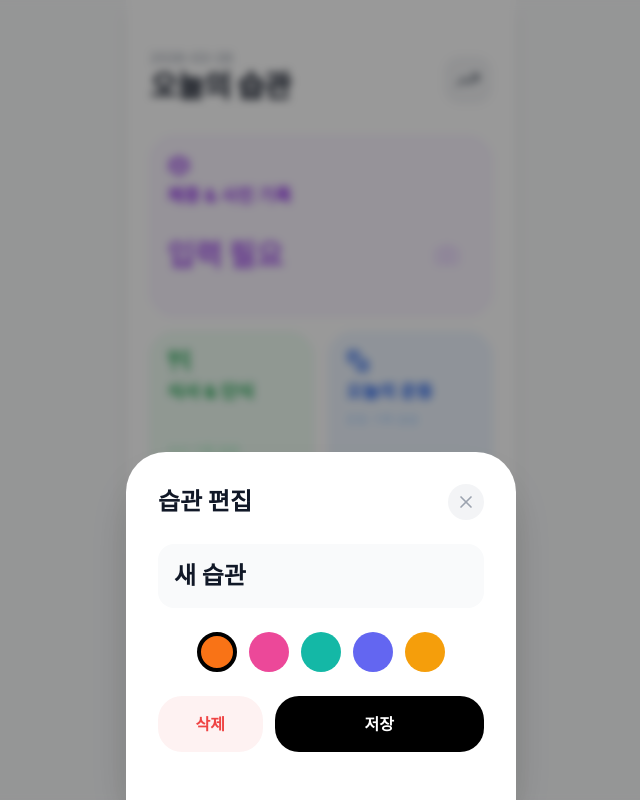
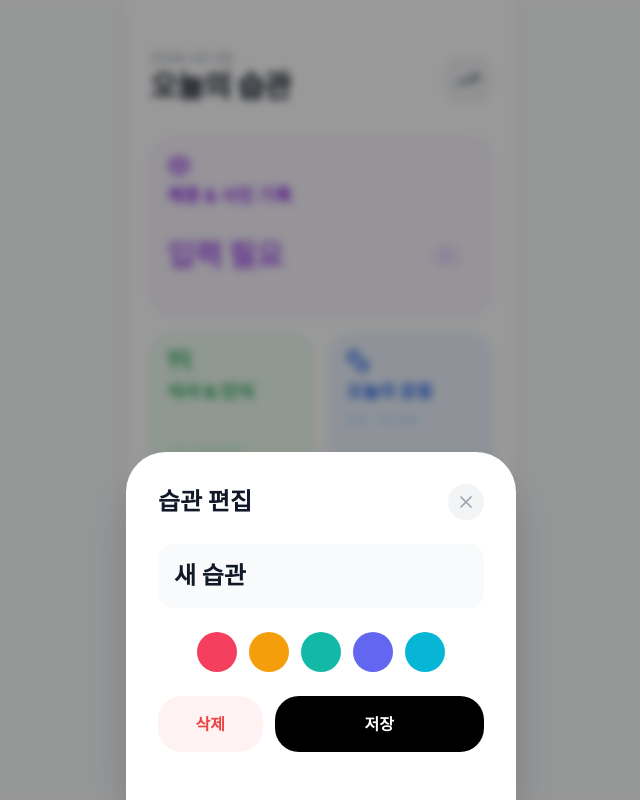
Before and after one commit to chan-o0o/Habit_Project, a Next.js app: page / in a window 1280 px wide. Both pictures are taken after a click on the button "습관 추가". Shown: the whole page, without its empty margins (319-959 px from the left). Built offline with nearby package versions, Linux system fonts and the light colour scheme.

Commit message:
finally ended the project

```diff
--- a/app/page.tsx
+++ b/app/page.tsx
@@ -332,16 +332,22 @@ export default function Home() {
         </Modal>
       )}
 
-      {showModal === "custom-edit" && editingHabit && (
+            {showModal === "custom-edit" && editingHabit && (
         <Modal title="습관 편집" onClose={() => setShowModal(null)}>
           <div className="space-y-6">
             <input type="text" value={editingHabit.name} onChange={(e) => setEditingHabit({...editingHabit, name: e.target.value})} className="w-full text-2xl font-bold p-4 bg-gray-50 rounded-2xl focus:outline-none" />
             <div className="flex gap-3 justify-center">
-              {(["orange", "pink", "teal", "indigo", "amber"] as HabitColor[]).map(c => (
+              {(["rose", "amber", "teal", "indigo", "cyan"] as HabitColor[]).map(c => (
                 <button
                   key={c} onClick={() => setEditingHabit({...editingHabit, color: c})}
                   className={`w-10 h-10 rounded-full border-4 ${editingHabit.color === c ? "border-black" : "border-transparent"}`}
-                  style={{ backgroundColor: c === 'orange' ? '#F97316' : c === 'pink' ? '#EC4899' : c === 'teal' ? '#14B8A6' : c === 'indigo' ? '#6366F1' : '#F59E0B' }}
+                  style={{ backgroundColor:
+                    c === 'rose' ? '#F43F5E' :
+                    c === 'amber' ? '#F59E0B' :
+                    c === 'teal' ? '#14B8A6' :
+                    c === 'indigo' ? '#6366F1' :
+                    '#06B6D4' // cyan
+                  }}
                 />
               ))}
             </div>
--- a/components/HabitCard.tsx
+++ b/components/HabitCard.tsx
@@ -1,7 +1,7 @@
 import React from "react";
 import { LucideIcon } from "lucide-react";
 
-export type HabitColor = "blue" | "green" | "purple" | "gray" | "yellow" | "orange" | "pink" | "teal" | "indigo" | "amber";
+export type HabitColor = "blue" | "green" | "purple" | "gray" | "yellow" | "orange" | "rose" | "amber" | "teal" | "indigo" | "cyan";
 
 interface HabitCardProps {
   title: string;
@@ -29,10 +29,11 @@ const HabitCard: React.FC<HabitCardProps> = ({
     gray: "bg-gray-50 border-gray-200 text-gray-600",
     yellow: "bg-yellow-50 border-yellow-100 text-yellow-600",
     orange: "bg-orange-50 border-orange-100 text-orange-600",
-    pink: "bg-pink-50 border-pink-100 text-pink-600",
+    rose: "bg-rose-50 border-rose-100 text-rose-600",
+    amber: "bg-amber-50 border-amber-100 text-amber-600",
     teal: "bg-teal-50 border-teal-100 text-teal-600",
     indigo: "bg-indigo-50 border-indigo-100 text-indigo-600",
-    amber: "bg-amber-50 border-amber-100 text-amber-600",
+    cyan: "bg-cyan-50 border-cyan-100 text-cyan-600",
   };
 
   const activeColorMap: Record<HabitColor, string> = {
@@ -42,10 +43,11 @@ const HabitCard: React.FC<HabitCardProps> = ({
     gray: "bg-gray-500 text-white",
     yellow: "bg-yellow-500 text-white",
     orange: "bg-orange-500 text-white",
-    pink: "bg-pink-500 text-white",
+    rose: "bg-rose-500 text-white",
+    amber: "bg-amber-500 text-white",
     teal: "bg-teal-500 text-white",
     indigo: "bg-indigo-500 text-white",
-    amber: "bg-amber-500 text-white",
+    cyan: "bg-cyan-500 text-white",
   };
 
   return (
```
Also changed, not shown: components/StatsView.tsx (+28 -20 lines).
